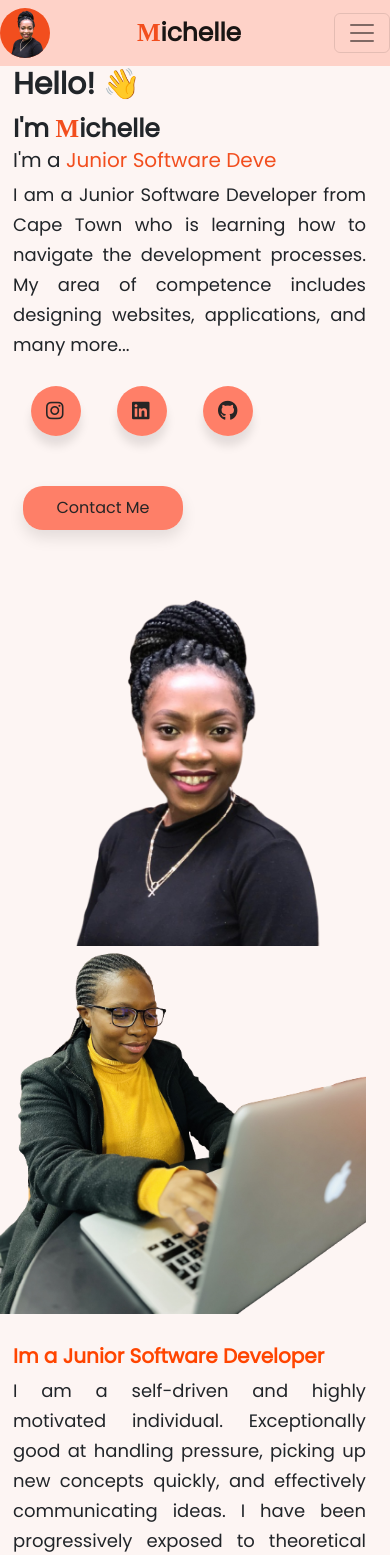
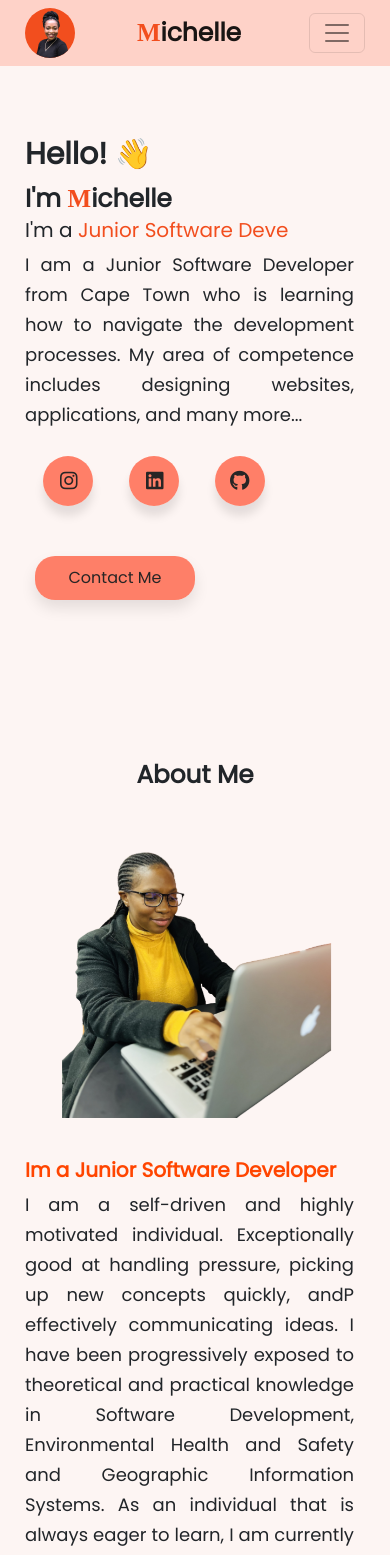
Before and after one commit to MichelleGoba/React_Portfolio, a React (Vite) app in the folder Portfolio/: page / in a window 390 px wide. Shown: the top 1555 px of the page. Built offline with nearby package versions, Linux system fonts and the light colour scheme; a web font is replaced by a local one.

Commit message:
Modified the website accoding to the feedback recieved from thereview

```diff
--- a/Portfolio/src/components/about/About.jsx
+++ b/Portfolio/src/components/about/About.jsx
@@ -9,7 +9,7 @@ import CV from "../../images/Michelle_CV.pdf";
 const About = () => {
   return (
     <Container className="container-fluid  about-section" id="about">
-      {/* <h2 className="title">About Me</h2> */}
+      <h2 className="abt-title" id="">About Me</h2>
       <Row>
         {/*about image start*/}
         <Col xs={12} md={6} w-100 className="about-image">
@@ -22,7 +22,7 @@ const About = () => {
           <h3 className="profession">Im a Junior Software Developer</h3>
           <p>
             I am a self-driven and highly motivated individual. Exceptionally
-            good at handling pressure, picking up new concepts quickly, and
+            good at handling pressure, picking up new concepts quickly, andP
             effectively communicating ideas. I have been progressively exposed
             to theoretical and practical knowledge in Software Development,
             Environmental Health and Safety and Geographic Information Systems.
--- a/Portfolio/src/components/about/about.css
+++ b/Portfolio/src/components/about/about.css
@@ -10,10 +10,18 @@
   padding-top: 100px;
 }
 
-.title {
+.abt-title {
   font-weight: 700;
+  text-align: center;
+  padding-top: 30px;
 }
+.abt-row{
+  padding-top: 30px;
+}
+
+
 .profession {
+  padding-top: 50px;
   font-size: 25px;
   font-weight: 600;
   color: orangered;
@@ -22,33 +30,11 @@
   font-size: 18px;
   line-height: 30px;
 }
-/* .about-title::before{
-    content: '';
-    height:4px;
-    width: 50px;
-    background-color: orangered;
-    position: absolute;
-    top: 100%;
-    left: 0;
- }
 
-.about-title::after{
-    content: '';
-    height: 4px;
-    width: 25px;
-    background-color: crimson;
-    position: absolute;
-    top: 100%;
-    left: 0;
-    margin-top: 8px;
-} */
+.about-image{
+  padding-top: 50px;
+}
 
-#about-image {
-  height: 400px;
-  padding-left: 50px;
-  padding-top: 30px;
-  width: 500px;
-}
 .personal-info {
   padding-top: 10px;
 }
@@ -387,6 +373,10 @@
     max-width: 100%;
   }
 
+  .abt-title{
+    padding-top: 10px;
+  }
+
   .about-image,
   .content {
     width: 100%;
@@ -397,6 +387,7 @@
   .about-image {
     margin-bottom: 30px;
   }
+
 }
 
 @media (max-width: 576px) {
@@ -425,6 +416,21 @@
     max-width: 100%;
   }
 
+  /* .about-section{
+    padding-top: 60px;
+  } */
+
+
+  .profession{
+    padding-top: 10px;
+  }
+
+  .about-image{
+    width: 80%;
+    margin-left: 50px;
+
+  }
+
   .skills-content {
     padding-left: 25px;
   }
--- a/Portfolio/src/components/contact/Contact.jsx
+++ b/Portfolio/src/components/contact/Contact.jsx
@@ -103,20 +103,7 @@ const Contact = () => {
 
       <div className="contact-container">
         <div className="contact-box">
-          <div className="left">
-            <div className="flipImg-box">
-              <div className="flipImg-box-inner">
-                <div className="flipImg-box-front">
-                  <img src={contact1} className="cnt-img" />
-                </div>
-                <div className="flipImg-box-back">
-                  <p>
-                    Im very responsive to messages <br /> <span>😊</span>
-                  </p>
-                </div>
-              </div>
-            </div>
-          </div>
+
 
           <form ref={form} onSubmit={handleSubmit} className="right">
             <div>
@@ -186,6 +173,20 @@ const Contact = () => {
               Submit
             </button>
           </form>
+          <div className="left">
+            <div className="flipImg-box">
+              <div className="flipImg-box-inner">
+                <div className="flipImg-box-front">
+                  <img src={contact1} className="cnt-img" />
+                </div>
+                <div className="flipImg-box-back">
+                  <p>
+                    Im very responsive to messages <br /> <span>😊</span>
+                  </p>
+                </div>
+              </div>
+            </div>
+          </div>
         </div>
       </div>
     </Container>
--- a/Portfolio/src/components/contact/contact.css
+++ b/Portfolio/src/components/contact/contact.css
@@ -14,6 +14,7 @@
 .contact-section .title {
   padding-top: 30px;
   text-align: center;
+  font-weight: 700;
 }
 
 .contact-section h4 {
@@ -63,7 +64,7 @@
 
 .cnt-img {
   width: 370px;
-  padding-top: 90px;
+  padding-top: 50px;
 }
 textarea {
   height: 200px;
@@ -89,8 +90,8 @@ textarea {
 }
 
 .flipImg-box-front {
-  padding-left: 40px;
-  padding-top: 20px;
+  padding-left: 20px;
+
 }
 
 .flipImg-box-back {
@@ -135,7 +136,30 @@ textarea {
   .flip-box-back,
   .flip-box-inner,
   .cnt-img {
-    height: 400px;
+    height: 350px;
     width: 100%;
   }
 }
+
+@media (min-width:881px){
+  .cnt-img{
+    width: 100%;
+    padding-right: 20px;
+  }
+}
+@media (max-width:375px) {
+  .contact-box {
+    /* grid-template-columns: 1fr; */
+
+  }
+  .left,
+  .flip-box,
+  .flip-box-front,
+  .flip-box-back,
+  .flip-box-inner,
+  .cnt-img {
+    height: 350px;
+    width: 100%;
+  }
+
+}
--- a/Portfolio/src/components/footer/footer.css
+++ b/Portfolio/src/components/footer/footer.css
@@ -15,7 +15,7 @@
 }
 
 #copyright {
-  padding-left: 130px;
+  padding-left: 80px;
   padding-right: 95;
   background-color: #fed2c8;
   padding-top: 30px;
@@ -147,13 +147,6 @@
 
 /* logo end */
 
-/* For Desktop View */
-@media screen and (min-width: 1024px) {
-}
-
-/* For Tablet view */
-@media screen and (min-device-width: 768px) and (max-device-width: 1024px) {
-}
 
 /* For Mobile Portrait View */
 @media screen and (max-device-width: 480px) and (orientation: portrait) {
@@ -169,11 +162,11 @@
 
 @media (max-width: 767px) {
   .col-md-4 {
-    margin-bottom: 8rem !important;
     display: flex;
     flex-direction: row;
     width: 100%;
-    margin-bottom: 20px;
+    margin-bottom: 0;
+
   }
   .page-footer {
     text-align: center;
@@ -184,19 +177,28 @@
 
   .footer-copyright {
     font-size: 14px;
+    margin-bottom: 0;
   }
-  .container-fluid {
+
+  /* .container-fluid {
     padding: 0;
-  }
+  } */
   .icon {
     margin: 0 auto;
     padding: 10px;
+  }
+  #logo{
+    padding-bottom: 0;
+    margin-bottom: 0;
+  }
+  #copyright{
+    margin-bottom: 0;
   }
 }
 
 @media (min-width: 768px) {
   #copyright {
-    padding-left: 35px;
+    /* padding-left: 35px; */
     padding-top: 45px;
   }
   #logo {
@@ -207,7 +209,7 @@
 
 @media (min-width: 820px) {
   #copyright {
-    padding-left: 35px;
+    /* padding-left: 35px; */
     padding-top: 30px;
   }
   #logo {
@@ -231,12 +233,12 @@
     padding-left: 100px;
   }
   #logo {
-    padding-left: 170px;
+    padding-left: 150px;
   }
 }
 @media (min-width: 376px) {
   #logo {
-    padding-left: 210px;
+    padding-left: 185px;
   }
 }
 
--- a/Portfolio/src/components/header/Header.jsx
+++ b/Portfolio/src/components/header/Header.jsx
@@ -43,7 +43,7 @@ const Header = () => {
                 Skills
               </NavDropdown.Item>
               <NavDropdown.Item href="#education" className="dropdown" onClick={handleNavLinkClick}>
-                Education
+                Qualifications
               </NavDropdown.Item>
             </NavDropdown>
             {/* Nav links */}
--- a/Portfolio/src/components/header/header.css
+++ b/Portfolio/src/components/header/header.css
@@ -60,3 +60,20 @@
 #basic-navbar-nav .nav-link:hover {
   color: tomato;
 }
+
+@media (max-width: 1199.98px){
+  .navbar-expand-xl>.container, .navbar-expand-xl>.container-fluid, .navbar-expand-xl>.container-lg, .navbar-expand-xl>.container-md, .navbar-expand-xl>.container-sm, .navbar-expand-xl>.container-xl{
+    padding-right: 0;
+    padding-left: 0;
+  }
+}
+
+
+@media(max-width: 768px){
+  .logo{
+    margin-left: 25px;
+  }
+  .navbar-toggler{
+    margin-right: 25px;
+  }
+}
--- a/Portfolio/src/components/home/home.css
+++ b/Portfolio/src/components/home/home.css
@@ -7,7 +7,7 @@ body {
   background-color: #fbe9e56c;
 }
 .home-section {
-  padding-top: 100px;
+  padding-top: 70px;
 }
 
 .row {
@@ -115,6 +115,7 @@ body {
   display: inline-flex;
 }
 
+
 .social-icons .icon {
   margin: 0 8px;
   display: flex;
@@ -166,7 +167,14 @@ body {
   opacity: 1;
   pointer-events: auto;
 }
+.fa-instagram:before {
 
+  padding-left: 2px;
+}
+
+.fa-linkedin:before {
+  padding-left: 2px;
+}
 
 /* icon arrow start*/
 .social-icons .icon .tooltip::before {
@@ -213,11 +221,21 @@ body {
 
 
 /* media quiries */
+/*
+@media (max-width: 767px){
+  .container-fluid {
+    padding: 10;
+}
+} */
+
+
 
 @media (max-width: 600px) {
+
   .greeting {
     font-size: 30px;
     font-weight: 600;
+
   }
   .my-name{
     font-size: 25px;
@@ -231,8 +249,9 @@ body {
     font-weight: 500;
   }
   .home-img {
-    height: 100%;
-    width: 100%;
+    display: none;
+    /* height: 100%;
+    width: 100%; */
   }
   .image-container {
     padding-top: 50px;
@@ -253,6 +272,11 @@ body {
     font-size: 25px;
     font-weight: 500;
   }
+
+  .image-container{
+    width:450px;
+    height: 500px;
+  }
   .home-img {
     height: 100%;
     width: 100%;
--- a/Portfolio/src/components/portfolio/portfolio.css
+++ b/Portfolio/src/components/portfolio/portfolio.css
@@ -5,6 +5,7 @@
 
 .portfolio-section .title {
   text-align: center;
+  font-weight: 700;
 }
 
 .portfolio-section h4 {
@@ -27,7 +28,7 @@
   flex-direction: column;
   width: 30%;
   padding: 10px;
-  margin: 10px;
+  /* margin: 10px; */
   border-radius: 10px;
   color: rgb(102, 98, 98);
   box-shadow: 0px 0px 19px 5px rgba(0, 0, 0, 0.19);
@@ -41,7 +42,7 @@
   height: 250px;
   width: 100%;
   border-radius: 5px;
-  transform: all 0.5s ease-in-out;  /* apply moving transformation to the images */
+  transform: all 0.10s ease-in-out;  /* apply moving transformation to the images */
 }
 
 /* initially, the project paragraph is hidden */
@@ -53,6 +54,7 @@
 /* Show the paragraph when hovering over p-img-box */
 .p-img-box:hover .description {
   display: block;
+  padding-top: 10px;
 }
 
 .projects a {
```
Also changed, not shown: Portfolio/src/components/portfolio/Portfolio.jsx (+3 -11 lines).
